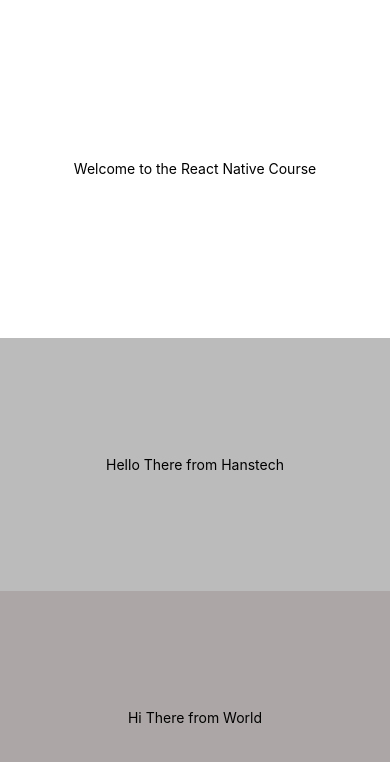
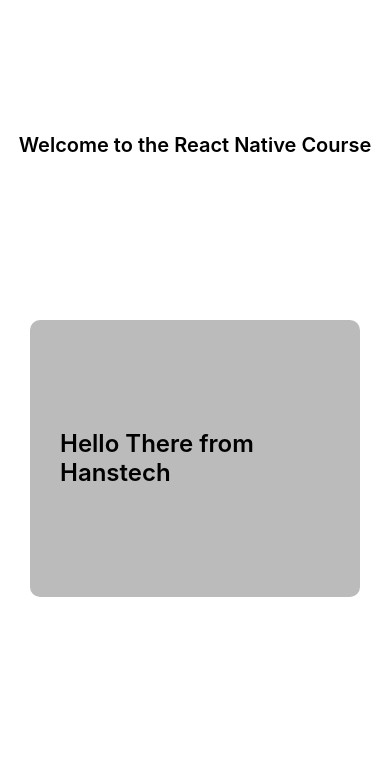
Before and after one commit to HanselTita/Ecommerce_app, a React Native app in the folder react_native_ecommerce/: screen / in a window 390 px wide. Shown: the top 762 px of the page. Built offline with nearby package versions, Linux system fonts and the light colour scheme.

Commit message:
style attributes: margin, border, padding...

```diff
--- a/react_native_ecommerce/App.js
+++ b/react_native_ecommerce/App.js
@@ -5,12 +5,8 @@ export default function App() {
   return (
     <View style={styles.container}>
       <WelcomeScreen />
-      <View style={styles.topView}>
-        <Text>Hello There from Hanstech</Text>
-      </View>
-
-      <View style={styles.bottomView}>
-        <Text>Hi There from World</Text>
+      <View style={styles.box}>
+        <Text style={{fontSize:24, fontWeight:"600"}}>Hello There from Hanstech</Text>
       </View>
     </View>
   )
@@ -19,12 +15,14 @@ export default function App() {
 const styles = StyleSheet.create({
   container: { flex: 1 },
 
-  topView: { flex: 0.3, alignItems: "center", justifyContent: "center", backgroundColor: "#bbb" },
-
-  bottomView: { flex: 0.3, alignItems: "center", justifyContent: "center", backgroundColor: "#aca6a6" },
+  box: { flex: 0.3, alignItems: "center", justifyContent: "center", backgroundColor: "#bbb",
+    margin:30, borderRadius:10, padding:30
+   },
 })
 
 /**Creating a component and running it in the default component
  * The created component must return jxx.
  * In the default component, the created component must be in the main View, else it won't work
  * */
+
+/** margin give you spacing outside your view while padding gives you spaving within your view */
--- a/react_native_ecommerce/src/components/WelcomeView.js
+++ b/react_native_ecommerce/src/components/WelcomeView.js
@@ -3,13 +3,14 @@ import { View, Text, StyleSheet } from "react-native"
 function WelcomeScreen() {
     return (
       <View style={styles.welcomeView}>
-        <Text>Welcome to the React Native Course</Text>
+        <Text style={styles.viewFont}>Welcome to the React Native Course</Text>
       </View>
     )
   }
 
   const styles = StyleSheet.create({
-    welcomeView: { flex: 0.4, justifyContent: "center", alignItems: "center" },
+    welcomeView: { flex: 0.4, justifyContent: "center", alignItems: "center", },
+    viewFont: {fontSize:20, fontWeight:600}
   })
 
   export default WelcomeScreen;
```
